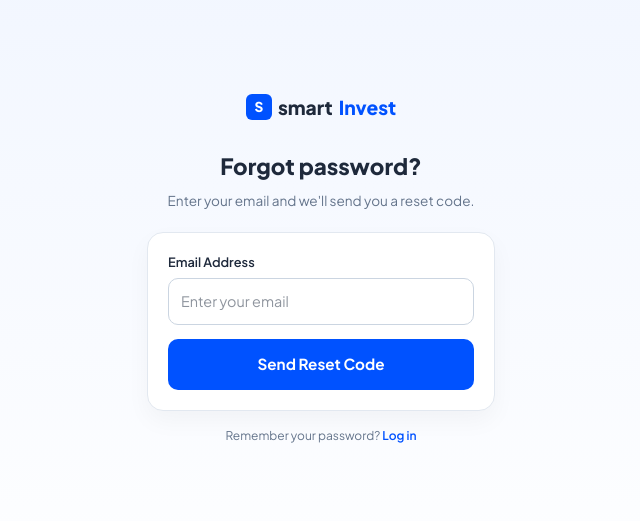
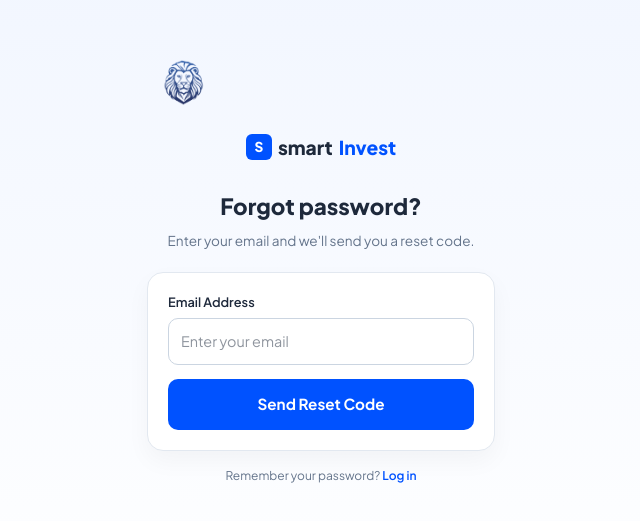
Before and after one commit to 888Greys/smartin, a Next.js app: page /forgot-password in a window 1280 px wide. Shown: the part 131-652 px from the top of the page, without its empty margins (319-959 px from the left). Built offline with nearby package versions, Linux system fonts and the light colour scheme.

Commit message:
Add lion logo to forgot-password page

```diff
--- a/src/app/forgot-password/page.tsx
+++ b/src/app/forgot-password/page.tsx
@@ -181,6 +181,9 @@ export default function ForgotPasswordPage() {
     return (
         <div style={{ minHeight: '100vh', background: 'linear-gradient(180deg, #f0f5ff 0%, #ffffff 100%)', display: 'flex', justifyContent: 'center', alignItems: 'center', fontFamily: "'Plus Jakarta Sans', sans-serif", color: '#1e293b' }}>
             <div style={{ width: '90%', maxWidth: '380px', textAlign: 'center', padding: '16px' }}>
+                {/* Lion Logo */}
+                <img src="/lion.png" alt="SmartInvest" style={{ height: '60px', marginBottom: '20px' }} />
+
                 <div style={{ fontSize: '1.2rem', fontWeight: 800, marginBottom: '28px', display: 'flex', alignItems: 'center', justifyContent: 'center', gap: '6px' }}>
                     <div style={{ width: '26px', height: '26px', background: '#0052ff', borderRadius: '6px', display: 'flex', alignItems: 'center', justifyContent: 'center', color: 'white', fontWeight: 900, fontSize: '0.85rem' }}>S</div>
                     smart<span style={{ color: '#0052ff' }}>Invest</span>
```
